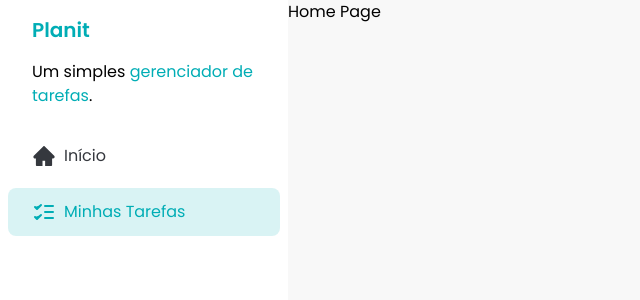
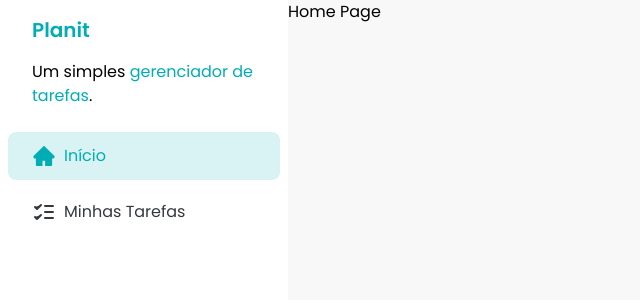
Before and after one commit to HiagoSilvaAnjos/Planit, a React (Vite) app: page / in a window 1280 px wide. Shown: the top 300 px of the page, without its empty margins (0-640 px from the left). Built offline with nearby package versions, Linux system fonts and the light colour scheme.

Commit message:
feat: ensuring SidebarButton changes according to active route

```diff
--- a/db.json
+++ b/db.json
@@ -1,3 +1,11 @@
 {
-  "tasks": []
+  "tasks": [
+    {
+      "id": "c008a4f3-589c-4ad8-934e-867a7f5da887",
+      "title": "test",
+      "time": "morning",
+      "description": "test",
+      "status": "done"
+    }
+  ]
 }
--- a/src/components/Sidebar/Sidebar.tsx
+++ b/src/components/Sidebar/Sidebar.tsx
@@ -12,11 +12,11 @@
         </p>
       </div>
       <div className="flex flex-col gap-2 p-2">
-        <SidebarButton color={"unselected"} href="/">
+        <SidebarButton to="/">
           <HomeIcon />
           Início
         </SidebarButton>
-        <SidebarButton color={"selected"} href="/tasks">
+        <SidebarButton to="/tasks">
           <TasksIcon />
           Minhas Tarefas
         </SidebarButton>
--- a/src/components/SidebarButton/SidebarButton.tsx
+++ b/src/components/SidebarButton/SidebarButton.tsx
@@ -1,12 +1,12 @@
+import { NavLink } from "react-router-dom";
 import { tv } from "tailwind-variants";
 
 interface SidebarButtonProps {
   children: React.ReactNode;
-  color: "unselected" | "selected";
-  href: string;
+  to: string;
 }
 
-const SidebarButton = ({ children, color, href }: SidebarButtonProps) => {
+const SidebarButton = ({ children, to }: SidebarButtonProps) => {
   const sidebar = tv({
     base: "flex items-center gap-2 rounded-lg px-6 py-3",
     variants: {
@@ -18,9 +18,14 @@
   });
 
   return (
-    <a className={`${sidebar({ color })} `} href={href}>
+    <NavLink
+      className={({ isActive }) =>
+        sidebar({ color: isActive ? "selected" : "unselected" })
+      }
+      to={to}
+    >
       {children}
-    </a>
+    </NavLink>
   );
 };
 
```
